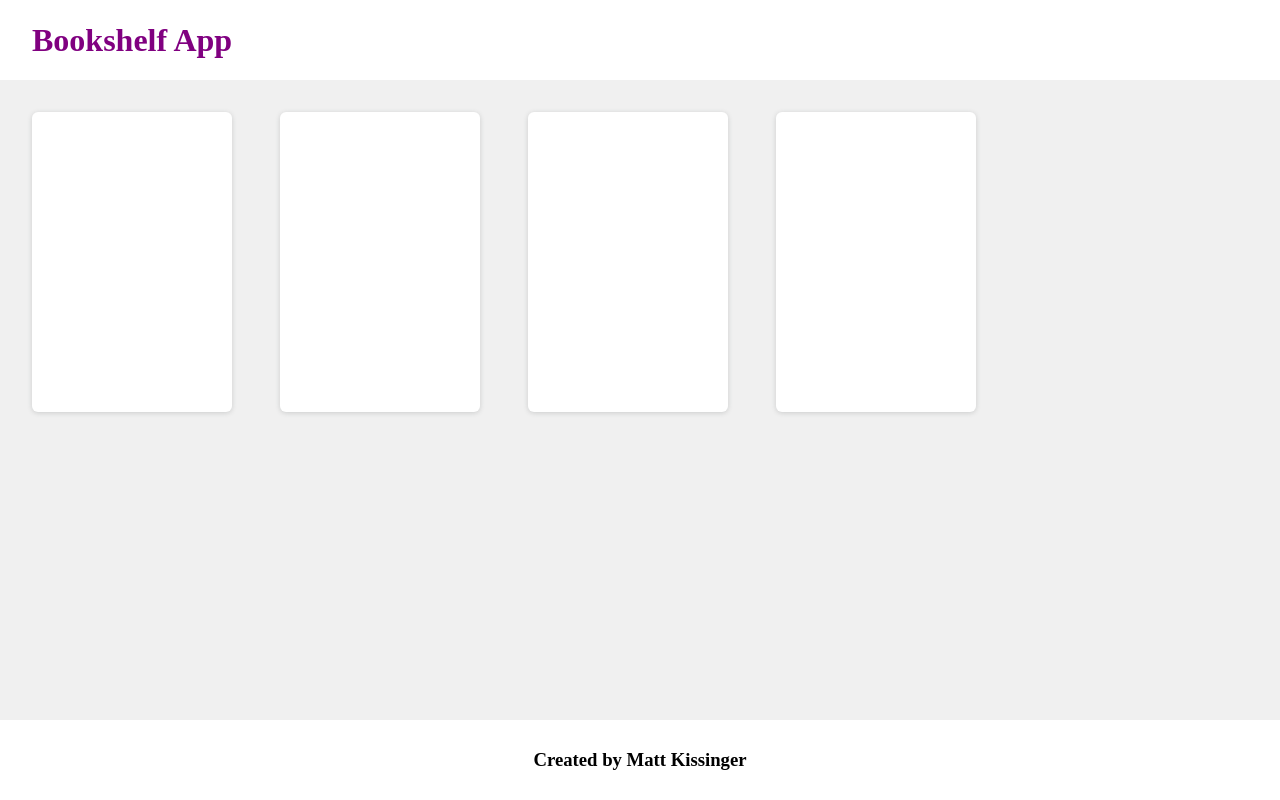
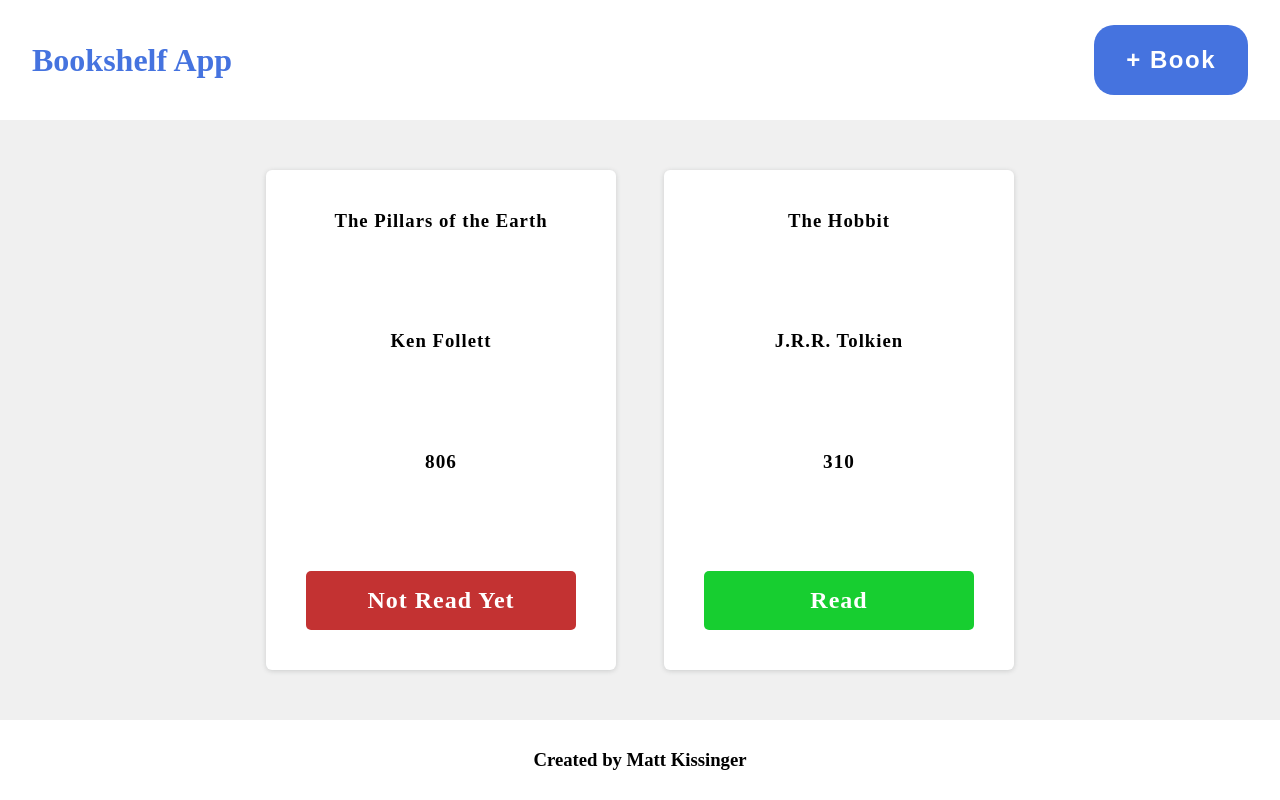
Before and after one commit to MatthewKissinger/Library-App, a plain HTML site: page index.html in a window 1280 px wide. Drawn offline with Linux system fonts and the light colour scheme.

Commit message:
cards generating from forEach loop, html new book form setup

```diff
--- a/index.html
+++ b/index.html
@@ -11,14 +11,31 @@
 
     <header>
         <h1>Bookshelf App</h1>
+        <button id="add-book-btn">+ Book</button>
     </header>
 
     <main>
-        <div class="card"></div>
-        <div class="card"></div>
-        <div class="card"></div>
-        <div class="card"></div>
-
+        <form action="post" id="new-book-form" class="hide">
+            <h3>Enter Book Info</h3>
+            <div class="title-container">
+                <label for="title">Title:</label>
+                <input type="text" name="title" id="title" required>
+            </div>
+            <div class="author-container">
+                <label for="author">Author:</label>
+                <input type="text" name="author" id="author" required>
+            </div>
+            <div class="pages-container">
+                <label for="pages">Page Total:</label>
+                <input type="tel" name="pages" id="pages" required>
+            </div>
+            <div class="read-radio-select">
+                <label for="read" name="read">Read</label>
+                <input type="radio" name="read" id="read">
+                <label for="not-read">Unfinished</label>
+                <input type="radio" name="read" id="not-read-yet">
+            </div>
+        </form>
     </main>
 
     <footer>
--- a/index.js
+++ b/index.js
@@ -1,5 +1,19 @@
 console.log('Bookshelf App connected');
 
+// DOM cache
+
+const cardContainer = document.querySelector('main');
+const addBookButton = document.querySelector('#add-book-btn');
+const newBookForm = document.querySelector('form');
+
+// Event Listeners
+
+addBookButton.addEventListener('click', function() {
+    console.log('you cliked the add a new book button');
+    newBookForm.classList.toggle('hide');
+})
+
+// global variables
 
 // library array
 let myLibrary = [
@@ -27,6 +41,42 @@ function Book (title, author, pages, read) {
 
 // methods
 
+function displayLibrary(array) {
+    array.forEach((book) => {
+        let card = document.createElement('div');
+        card.classList.add('card');
+
+        let title = document.createElement('h3');
+        title.innerText = book.title;
+
+        let author = document.createElement('h3');
+        author.innerText = book.author;
+
+        let pageTotal = document.createElement('p');
+        pageTotal.classList.add('page-total');
+        pageTotal.innerText = book.pages;
+
+        let readButton = document.createElement('div');
+        readButton.classList.add('read-btn');
+        if (book.read === true) {
+            readButton.classList.add('read');
+            readButton.innerText = 'Read';
+        } else {
+            readButton.classList.add('not-read')
+            readButton.innerText = 'Not Read Yet'
+        }
+
+        card.appendChild(title);
+        card.appendChild(author);
+        card.appendChild(pageTotal);
+        card.appendChild(readButton);
+
+        cardContainer.appendChild(card);
+    })
+}
+
 function addBookToLibrary() {
+    let newBook = new Book();
+}
 
-}
+displayLibrary(myLibrary);
--- a/style.css
+++ b/style.css
@@ -10,33 +10,125 @@
 
 body {
     display: grid;
-    grid-template-rows: 10vh 80vh 10vh;
+    grid-template-rows: 120px 1fr 80px;
+    height: 100vh;
 }
 
 header {
     display: flex;
     align-items: center;
+    justify-content: space-between;
 }
 
 h1 {
-    color: purple;
+    color: rgb(69, 115, 223);
     padding: 2rem;
+}
+
+#add-book-btn {
+    background-color: rgb(69, 115, 223);
+    color: white;
+    letter-spacing: 1.5px;
+    font-weight: 700;
+    font-size: 1.5rem;
+    padding: 1.3rem 2rem;
+    border-radius: 1.25rem;
+    border: none;
+    margin-right: 2rem;
+    cursor: pointer;
+}
+
+#add-book-btn:hover {
+    opacity: .8;
 }
 
 main {
     padding: 2rem;
     background-color: rgb(240, 240, 240);
+    position: relative;
     display: grid;
-    grid-template-columns: repeat(auto-fit, 200px);
+    grid-template-columns: repeat(auto-fit, 350px);
+    justify-content: center;
+    align-content: center;
     gap: 3rem;
 }
 
+form {
+    position: absolute;
+    right: 2rem;
+    top: 2rem;
+    z-index: 1;
+    height: 400px;
+    width: 400px;
+    border-radius: 12px;
+    display: flex;
+    flex-direction: column;
+    justify-content: space-between;
+    padding: 2rem;
+    background-color: white;
+    box-shadow: rgba(60, 64, 67, 0.2) 0px 1px 5px 0px
+}
+
+form > div {
+    display: flex;
+    justify-content: space-between;
+    align-items: center;
+}
+
+label {
+    font-weight: 700;
+}
+
+input {
+    padding: .5rem 1rem;
+    background-color: lightgray;
+    outline: none;
+    border: none;
+    border-radius: 6px;
+}
+
+.hide {
+    display: none;
+}
+
 .card {
-    height: 300px;
-    width: 200px;
+    text-align: center;
+    letter-spacing: 1px;
+    display: grid;
+    grid-template-rows: repeat(3, 1fr) .5fr;
+    gap: 1rem;
+    padding: 2.5rem;
+    height: 500px;
+    width: 350px;
     border-radius: 6px;
     background-color: white;
     box-shadow: rgba(60, 64, 67, 0.2) 0px 1px 5px 0px
+}
+
+.page-total {
+    font-weight: 700;
+    font-size: 1.2rem;
+}
+
+.read-btn {
+    color: white;
+    font-size: 1.5rem;
+    font-weight: 700;
+    border-radius: 5px;
+    padding: 1rem 2rem;
+    cursor: pointer;
+}
+
+.read-btn:hover {
+    opacity: .7;
+}
+
+.read {
+    background-color: rgb(23, 206, 48);
+}
+
+.not-read {
+    background-color: rgb(195, 50, 50);
 }
 
 footer {
```
